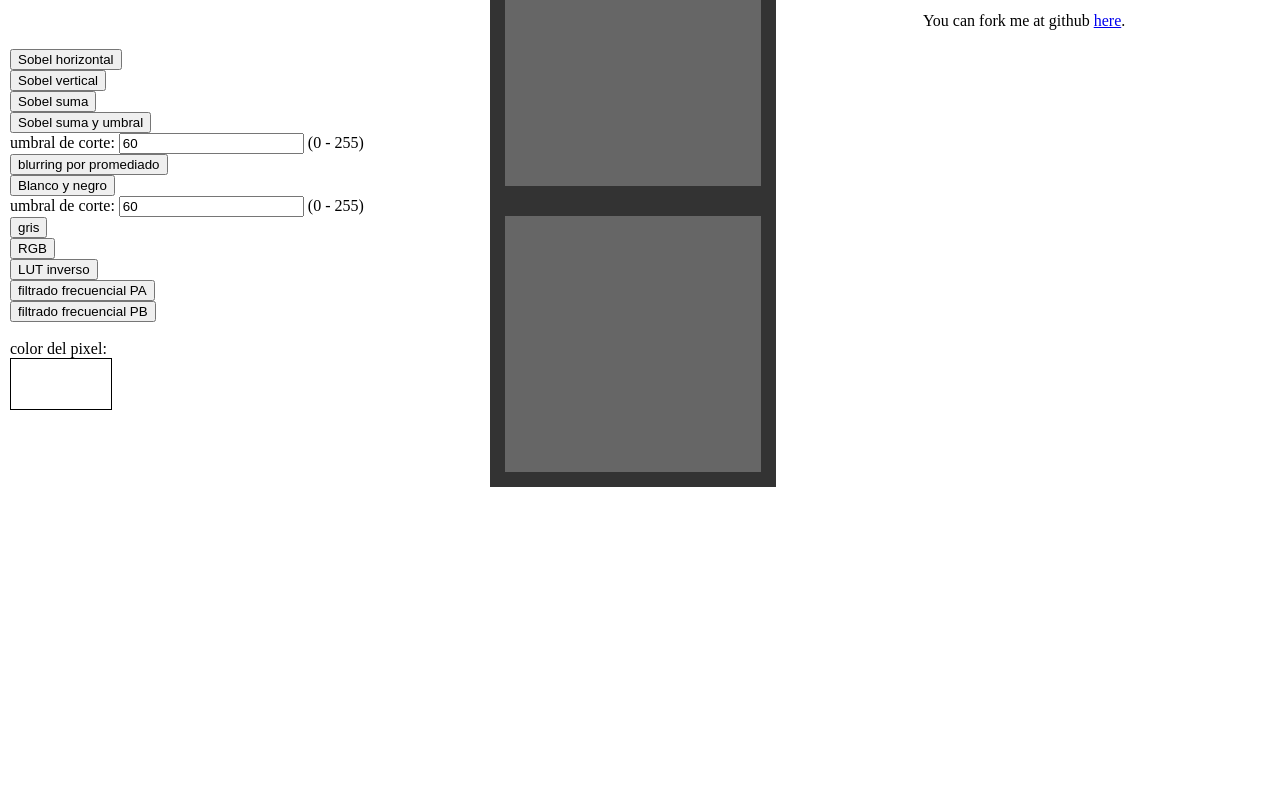
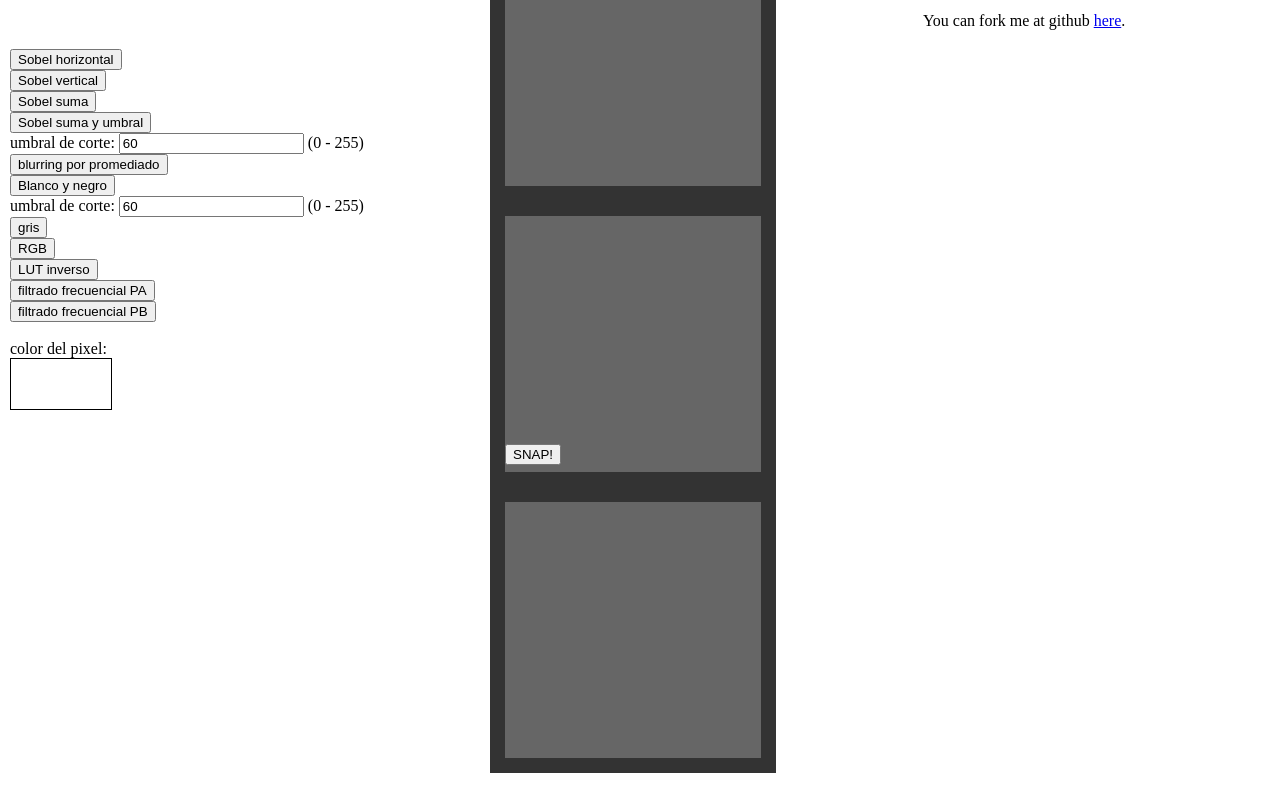
Before and after one commit to alefortvi/akimagejs, a plain HTML site: page Demos/video/index.html in a window 1280 px wide. Shown: the part 93-904 px from the top of the page. Before the commit the page ends 800 px from the top, so only its background shows below. Drawn offline with Linux system fonts and the light colour scheme.

Commit message:
video example ready again

```diff
--- a/Demos/video/eventos.js
+++ b/Demos/video/eventos.js
@@ -9,7 +9,7 @@ var FFPB = document.getElementById("8");
 var S1 = document.getElementById("9");
 var S2 = document.getElementById("10");
 var S3 = document.getElementById("11");
-var SNAP = document.getElementById("snap");
+SNAP = document.getElementById("snap");
 
 var tipo = 1;
 
--- a/Demos/video/index.html
+++ b/Demos/video/index.html
@@ -94,13 +94,13 @@
 
 <div id="containerV">
 <canvas  id="repuesto" style="height: 192px; width: 256px;"></canvas>
-    <!--<input type="button" value="SNAP!" id="snap">-->
+<input type="button" value="SNAP!" id="snap">
 </div>
 
-<!--<div id="containerSnap">
+<div id="containerSnap">
 <canvas  id="snapCANVAS"></canvas>
 </div>
--->
+
 
 </div>
 <canvas id="c"></canvas>
--- a/Demos/video/muestreo.js
+++ b/Demos/video/muestreo.js
@@ -308,7 +308,9 @@ rep.addEventListener('mousemove', function(evt) {
 
 }, false);
 
-
+if (SNAP === null || SNAP === undefined){
+    SNAP = document.getElementById("snap");
+}
 SNAP.addEventListener('click', function(){
 
     SnapCANVAS = document.getElementById("snapCANVAS");
--- a/Demos/video/video.js
+++ b/Demos/video/video.js
@@ -3,11 +3,12 @@ var video = document.querySelector("#videoElement");
 navigator.getUserMedia = navigator.getUserMedia || navigator.webkitGetUserMedia || navigator.mozGetUserMedia || navigator.msGetUserMedia || navigator.oGetUserMedia;
 
 if (navigator.getUserMedia) {
-    navigator.getUserMedia({video: true}, handleVideo, videoError);
+    navigator.getUserMedia({video: true, audio: false}, handleVideo, videoError);
 }
 
 function handleVideo(stream) {
-    video.src = window.URL.createObjectURL(stream);
+    video.srcObject = stream;
+
 }
 
 
```
Also changed, not shown: index.html (+2 -0 lines), 1 other file.
